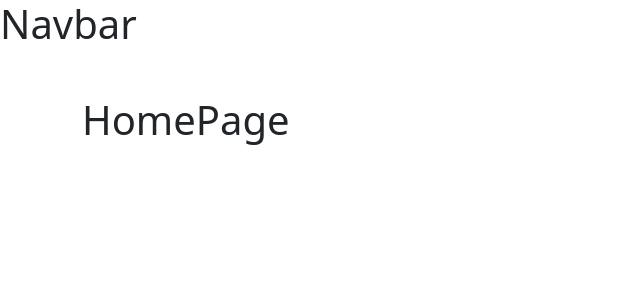
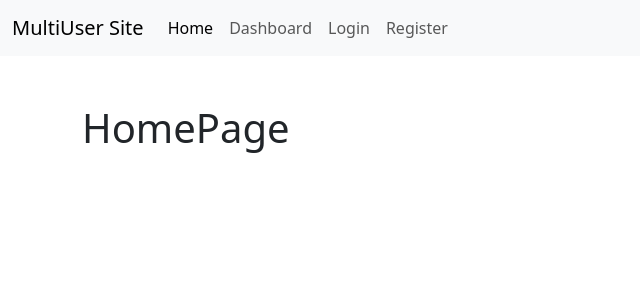
Before and after one commit to John-Kimani/MULTI_USER_ROLE_AUTHENTICATION, a React (Create React App) app in the folder frontend/client/: page / in a window 1280 px wide. Shown: the top 300 px of the page, without its empty margins (0-640 px from the left). Built offline with nearby package versions, Linux system fonts and the light colour scheme.

Commit message:
Create navbar

```diff
--- a/frontend/client/src/components/Navbar.js
+++ b/frontend/client/src/components/Navbar.js
@@ -1,7 +1,43 @@
-const Navbar = () => (
-    <div>
-        <h1>Navbar</h1>
+import { Link, NavLink } from "react-router-dom";
+
+const Navbar = () => {
+
+return (
+<nav className="navbar navbar-expand-lg bg-body-tertiary">
+  <div className="container-fluid">
+    <Link className="navbar-brand" to="/">
+        MultiUser Site
+    </Link>
+    <button className="navbar-toggler" type="button" data-bs-toggle="collapse" data-bs-target="#navbarNav" aria-controls="navbarNav" aria-expanded="false" aria-label="Toggle navigation">
+      <span className="navbar-toggler-icon"></span>
+    </button>
+    <div className="collapse navbar-collapse" id="navbarNav">
+      <ul className="navbar-nav">
+        <li className="nav-item">
+            <NavLink className="nav-link" to="/">
+                Home
+            </NavLink>
+        </li>
+        <li className="nav-item">
+            <NavLink className="nav-link" to="/dashboard">
+                Dashboard
+            </NavLink>
+        </li>
+        <li className="nav-item">
+            <NavLink className="nav-link" to="/login">
+                Login
+            </NavLink>
+        </li>
+        <li className="nav-item">
+            <NavLink className="nav-link" to="/register">
+                Register
+            </NavLink>
+        </li>
+      </ul>
     </div>
+  </div>
+</nav>
 );
+};
 
 export default Navbar;
```
